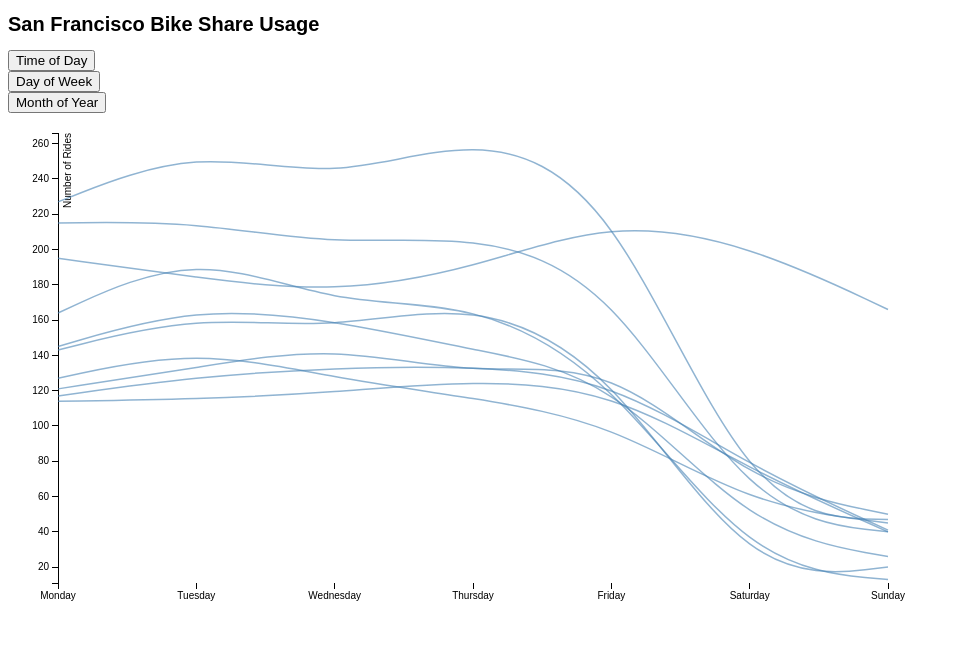
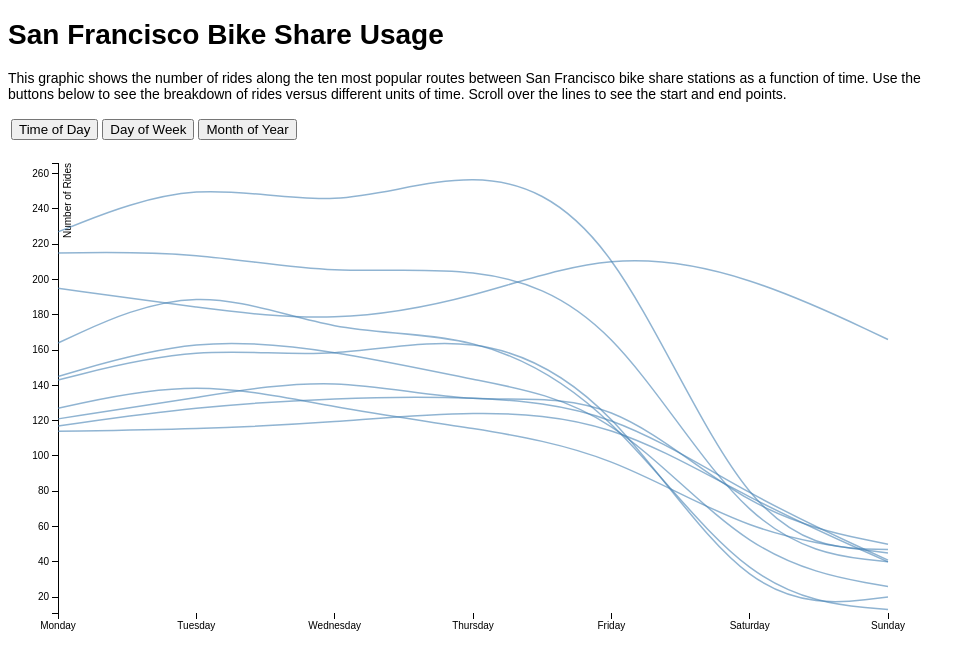
Before and after one commit to CSE512-15S/a3-otelford-gagnemaw, a plain HTML site: page update_data_formatted.html in a window 1280 px wide. Shown: the whole page, without its empty margins (0-976 px from the left). Drawn offline with nearby package versions, Linux system fonts and the light colour scheme.

Commit message:
Added explanation to top of page, formatted text, changed scrollover color, and aligned buttons

```diff
--- a/update_data_formatted.html
+++ b/update_data_formatted.html
@@ -3,31 +3,6 @@
 <html>
 
 <h1>San Francisco Bike Share Usage</h1>
-
-<head>
-
-<div id="option1">
-    <input name="HourButton"
-           type="button"
-           value="Time of Day"
-           onclick="Hour()" />
-</div>
-
-<div id="option2">
-    <input name="DayButton"
-           type="button"
-           value="Day of Week"
-           onclick="Day()" />
-</div>
-
-<div id="option3">
-    <input name="MonthButton"
-           type="button"
-           value="Month of Year"
-           onclick="Month()" />
-</div>
-
-</head>
 
 <title>San Francisco Bike Share Usage</title>
 
@@ -70,9 +45,49 @@ div.tooltip {
   pointer-events: none;
 }
 
+h1{
+  font-size: 28px;
+}
+
+p{
+  font-size: 14px;
+  width: 960px;
+}
+
+
 </style>
 <body>
 <script src="http://d3js.org/d3.v3.js"></script>
+
+<p>This graphic shows the number of rides along the ten most popular routes between San Francisco bike share stations as a function of time. Use the buttons below to see the breakdown of rides versus different units of time. Scroll over the lines to see the start and end points. </p>
+
+<TABLE BORDER="0">
+<TR>
+<TD>
+    <input name="HourButton"
+           type="button"
+           value="Time of Day"
+           onclick="Hour()" />
+</TD>
+
+<TD>
+    <input name="DayButton"
+           type="button"
+           value="Day of Week"
+           onclick="Day()" />
+ </TD>
+
+<TD>
+    <input name="MonthButton"
+           type="button"
+           value="Month of Year"
+           onclick="Month()" />
+</TD>
+
+</TR>
+
+</TABLE>
+
 <script>
 
 var margin = {top: 20, right: 80, bottom: 30, left: 50},
@@ -179,7 +194,7 @@ d3.tsv("totalday.tsv", function(error, data) {
         d3.select(this).style("stroke-width","6");
         d3.select(this).style("font-size","20");
         d3.select(this).style("opacity","0.9");
-        d3.select(this).style("stroke","red");
+        d3.select(this).style("stroke","darkorange");
         div.transition()
           .duration(200)
           .style("opacity", .9);
@@ -188,7 +203,7 @@ d3.tsv("totalday.tsv", function(error, data) {
           .style("top", (d3.event.pageY -28) + "px");})
       .on("mouseout", function(d) {
           d3.select(this).style("stroke-width","1.5");
-          d3.select(this).style("stroke",function(d) { return color("blue"); });
+          d3.select(this).style("stroke",function(d) { return color("steelblue"); });
           d3.select(this).style("opacity","0.6");
           div.transition()
             .duration(200)
```
